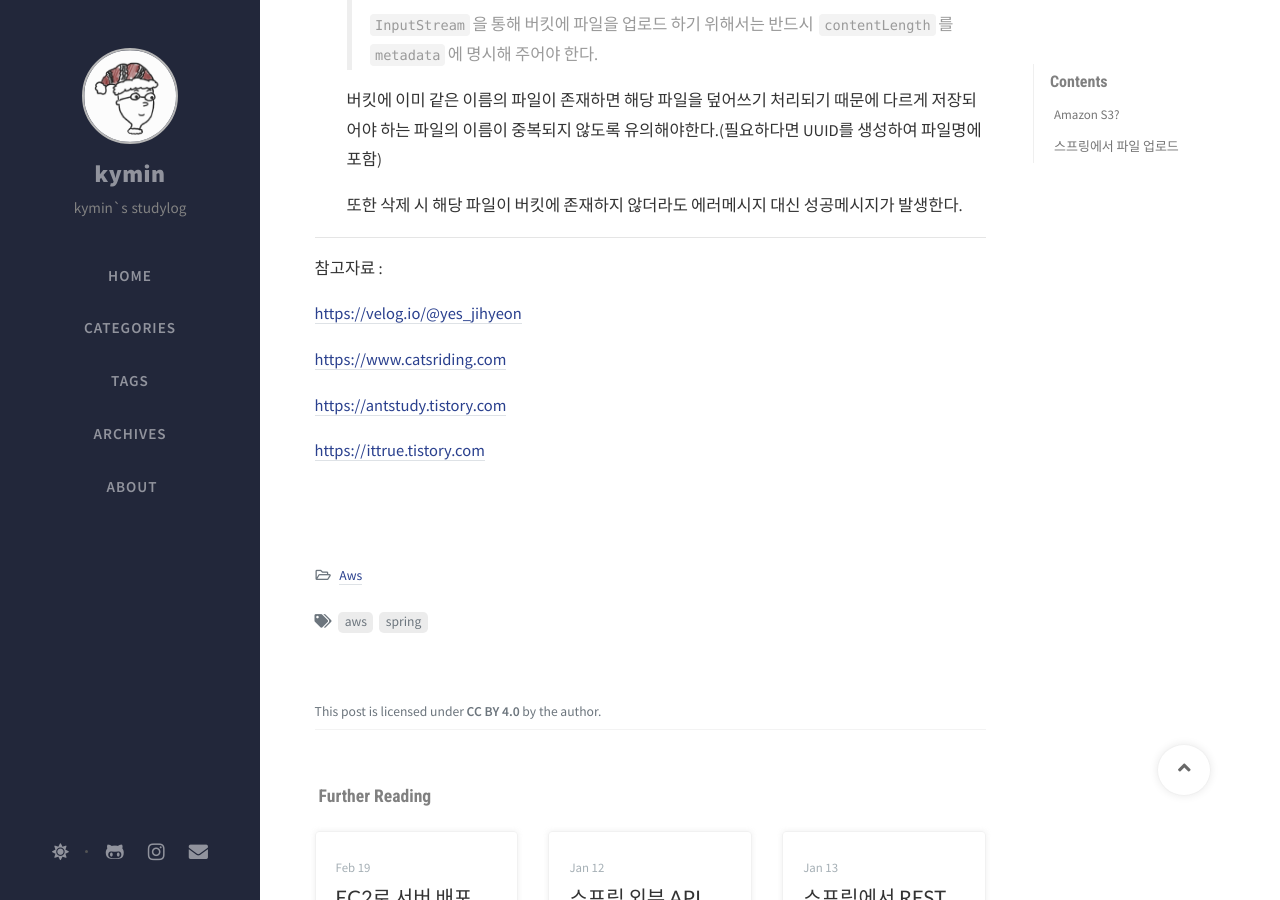
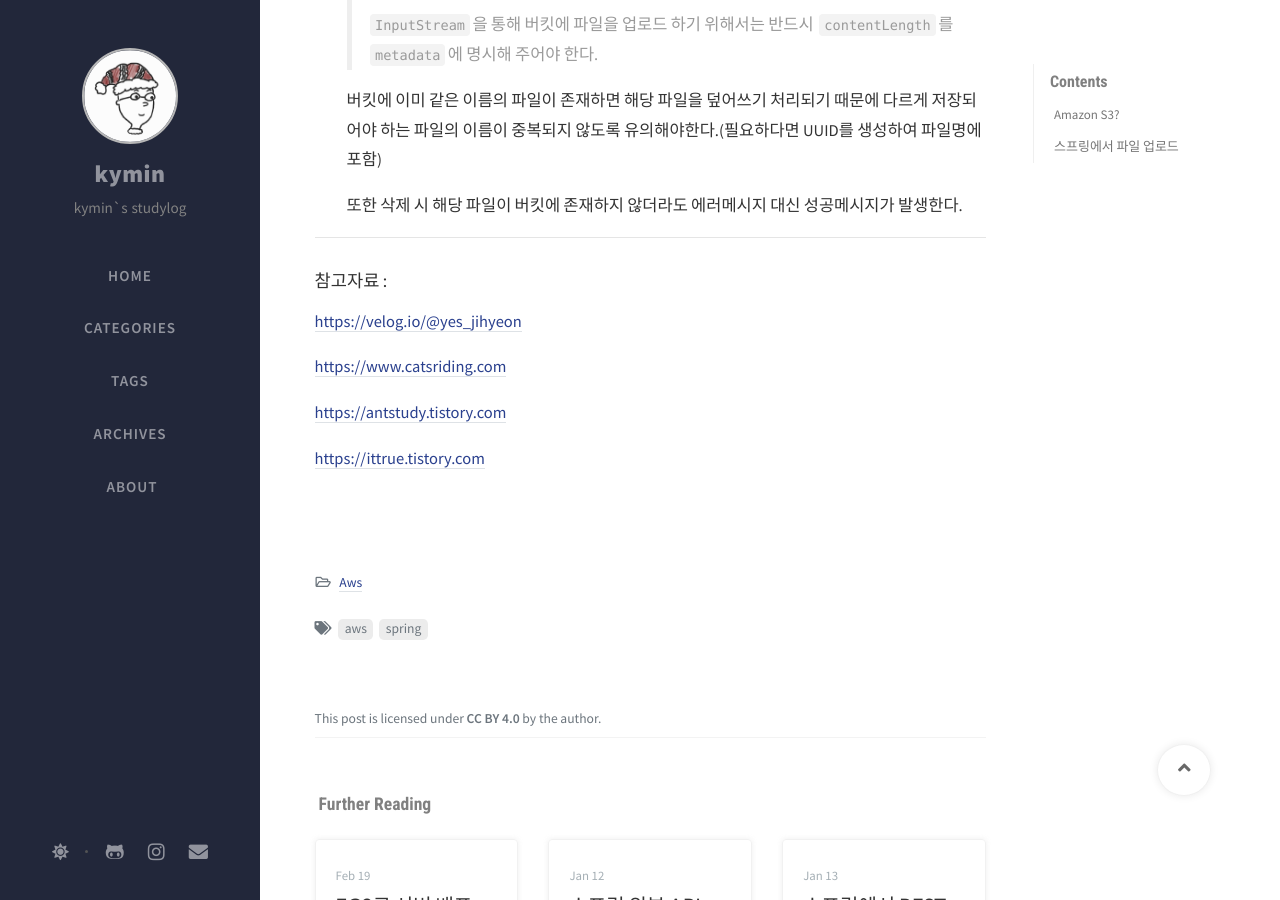
Before and after one commit to Kyoung-M1N/kyoung-M1N.github.io, a Jekyll site: the page built from _posts/aws/2024-07-27-[AWS]S3_fileupload.md, in a window 1280 px wide and 900 px high, scrolled down 3051 px. Built offline with Jekyll 4.4.1, drawn with Linux system fonts in a browser that asks for light colours; nearby versions of some CDN libraries; comment, search, counter and statistics services are not loaded.

Commit message:
docs : 포스트 수정

```diff
--- a/_posts/aws/2024-07-27-[AWS]S3_fileupload.md
+++ b/_posts/aws/2024-07-27-[AWS]S3_fileupload.md
@@ -138,7 +138,7 @@ AWS S3는 아마존이 제동하는 객체 스토리지 서비스로 데이터
 
 ---
 
-참고자료 :
+##### 참고자료 :
 
 [https://velog.io/@yes_jihyeon](https://velog.io/@yes_jihyeon/AWS-%EC%9D%B4%EB%AF%B8%EC%A7%80-%EC%A0%80%EC%9E%A5%EC%9D%84-%EC%9C%84%ED%95%9C-S3-%EB%B2%84%ED%82%B7-%EC%83%9D%EC%84%B1%ED%95%98%EA%B8%B0-SpringBootGradle)
 
```
